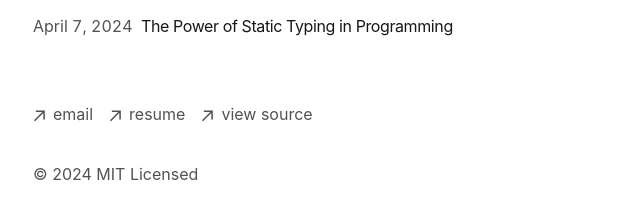
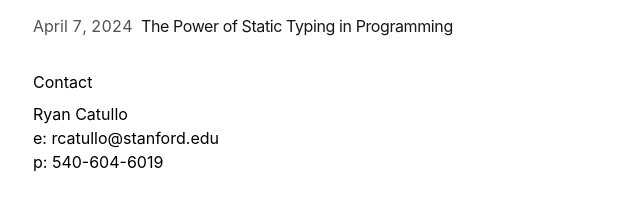
Before and after one commit to rcatullo/personal-website, a Next.js app: page / in a window 1280 px wide. Shown: the part 630-854 px from the top of the page, without its empty margins (319-959 px from the left). Built offline with nearby package versions, Linux system fonts and the light colour scheme.

Commit message:
Update page.tsx
Add contact info

```diff
--- a/app/page.tsx
+++ b/app/page.tsx
@@ -32,6 +32,14 @@ export default function Page() {
       <div className="my-8">
         <BlogPosts />
       </div>
+      <h2 className="mb-2">
+        Contact
+      </h2>
+      <p className="mb-8 text-left">
+        {`Ryan Catullo`} <br />
+        {`e: rcatullo@stanford.edu`} <br />
+        {`p: 540-604-6019`}
+      </p>
     </section>
   )
 }
```
